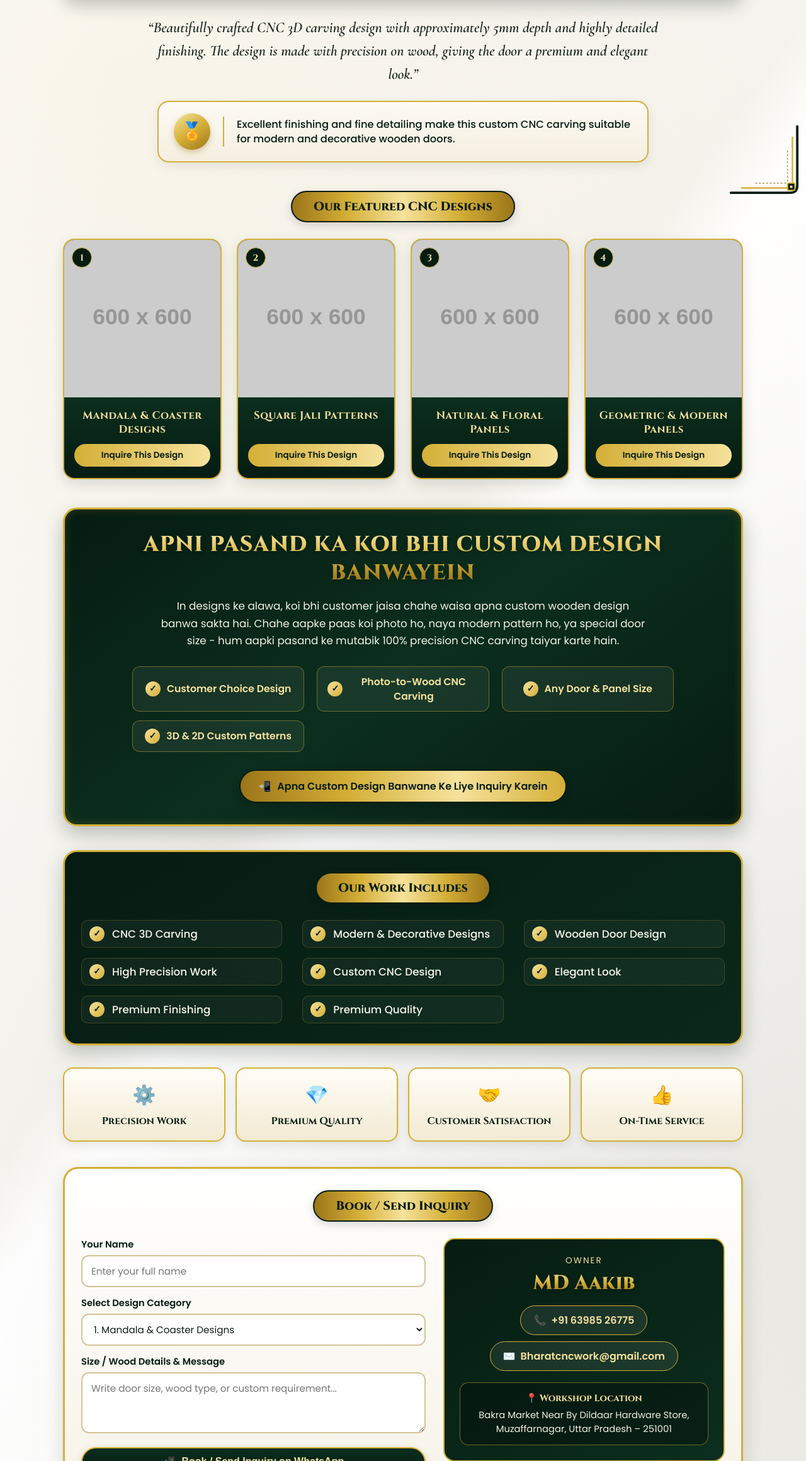
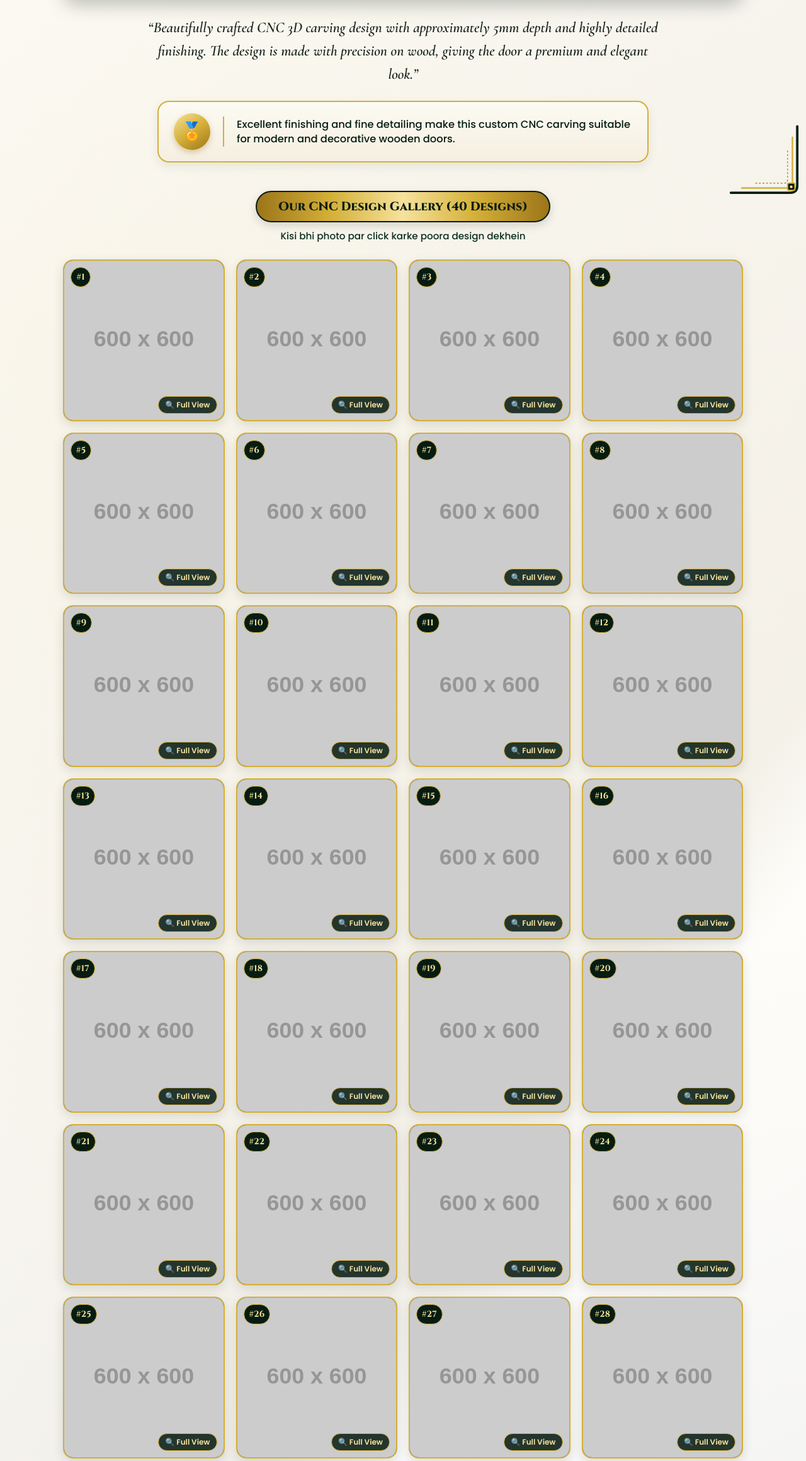
Before and after one commit to bharatcncwork/Bharat-CNC-Work, a plain HTML site: page index.html in a window 1280 px wide. Shown: the part 480-2800 px from the top of the page at 63% size. Drawn offline with nearby package versions, Linux system fonts and the light colour scheme; placeholder pictures from the web are drawn by us.

Commit message:
Update index.html

```diff
--- a/index.html
+++ b/index.html
@@ -306,33 +306,43 @@
       box-shadow: 0 5px 15px rgba(0, 0, 0, 0.15);
     }
 
+    .gallery-subnote {
+      text-align: center;
+      font-size: 0.95rem;
+      color: var(--emerald-mid);
+      margin-top: 10px;
+      font-weight: 500;
+    }
+
+    /* 40 Photo Gallery Grid */
     .gallery-grid {
       display: grid;
-      grid-template-columns: repeat(auto-fit, minmax(240px, 1fr));
-      gap: 24px;
+      grid-template-columns: repeat(auto-fill, minmax(210px, 1fr));
+      gap: 18px;
       margin-bottom: 45px;
     }
 
     .design-card {
       background: #ffffff;
-      border: 2.5px solid var(--gold-main);
-      border-radius: 18px;
+      border: 2px solid var(--gold-main);
+      border-radius: 16px;
       overflow: hidden;
-      box-shadow: 0 8px 22px rgba(6, 28, 18, 0.12);
-      transition: transform 0.3s ease, box-shadow 0.3s ease;
+      box-shadow: 0 6px 18px rgba(6, 28, 18, 0.12);
+      transition: transform 0.28s ease, box-shadow 0.28s ease;
+      cursor: pointer;
       display: flex;
       flex-direction: column;
     }
 
     .design-card:hover {
-      transform: translateY(-6px);
-      box-shadow: 0 14px 28px rgba(6, 28, 18, 0.22);
+      transform: translateY(-5px);
+      box-shadow: 0 12px 24px rgba(6, 28, 18, 0.22);
     }
 
     .design-img-wrap {
       position: relative;
       width: 100%;
-      height: 250px;
+      aspect-ratio: 1 / 1;
       background: var(--emerald-dark);
       overflow: hidden;
     }
@@ -342,7 +352,7 @@
       height: 100%;
       object-fit: cover;
       display: block;
-      transition: transform 0.4s ease;
+      transition: transform 0.35s ease;
     }
 
     .design-card:hover .design-img-wrap img {
@@ -351,56 +361,120 @@
 
     .design-number {
       position: absolute;
-      top: 12px;
-      left: 12px;
+      top: 10px;
+      left: 10px;
       background: var(--emerald-dark);
       color: var(--gold-light);
       border: 1.5px solid var(--gold-main);
-      width: 32px;
+      min-width: 32px;
       height: 32px;
-      border-radius: 50%;
+      padding: 0 8px;
+      border-radius: 50px;
       display: flex;
       align-items: center;
       justify-content: center;
       font-family: 'Cinzel', serif;
       font-weight: 700;
-      font-size: 0.9rem;
+      font-size: 0.85rem;
     }
 
-    .design-info {
-      padding: 18px 16px;
-      text-align: center;
-      background: linear-gradient(180deg, var(--emerald-mid) 0%, var(--emerald-dark) 100%);
-      flex-grow: 1;
-      display: flex;
-      flex-direction: column;
-      justify-content: space-between;
-      gap: 12px;
+    .zoom-badge {
+      position: absolute;
+      bottom: 10px;
+      right: 10px;
+      background: rgba(6, 28, 18, 0.85);
+      color: var(--gold-light);
+      border: 1px solid var(--gold-main);
+      padding: 4px 10px;
+      border-radius: 50px;
+      font-size: 0.75rem;
+      font-weight: 600;
     }
 
-    .design-info h3 {
-      font-family: 'Cinzel', serif;
-      font-size: 1.05rem;
-      color: var(--gold-light);
-      letter-spacing: 0.5px;
+    /* Full Screen Photo Lightbox Modal */
+    .lightbox-modal {
+      display: none;
+      position: fixed;
+      inset: 0;
+      background: rgba(4, 15, 10, 0.94);
+      z-index: 9999;
+      flex-direction: column;
+      align-items: center;
+      justify-content: center;
+      padding: 18px;
     }
 
-    .card-inquire-btn {
-      display: inline-block;
-      padding: 8px 16px;
-      border-radius: 50px;
-      background: linear-gradient(90deg, var(--gold-main), var(--gold-light));
-      color: var(--emerald-dark);
-      font-size: 0.85rem;
-      font-weight: 700;
-      text-decoration: none;
-      transition: opacity 0.25s;
+    .lightbox-modal.active {
+      display: flex;
     }
 
-    .card-inquire-btn:hover {
-      opacity: 0.9;
+    .lightbox-close {
+      position: absolute;
+      top: 16px;
+      right: 18px;
+      background: var(--emerald-dark);
+      color: var(--gold-light);
+      border: 2px solid var(--gold-main);
+      width: 42px;
+      height: 42px;
+      border-radius: 50%;
+      font-size: 22px;
+      font-weight: 700;
+      cursor: pointer;
+      display: flex;
+      align-items: center;
+      justify-content: center;
     }
 
+    .lightbox-img-box {
+      max-width: 94vw;
+      max-height: 72vh;
+      display: flex;
+      align-items: center;
+      justify-content: center;
+    }
+
+    .lightbox-img-box img {
+      max-width: 100%;
+      max-height: 72vh;
+      width: auto;
+      height: auto;
+      object-fit: contain;
+      border: 3px solid var(--gold-main);
+      border-radius: 12px;
+      box-shadow: 0 10px 35px rgba(0, 0, 0, 0.6);
+      background: #061c12;
+    }
+
+    .lightbox-controls {
+      display: flex;
+      align-items: center;
+      justify-content: center;
+      flex-wrap: wrap;
+      gap: 12px;
+      margin-top: 16px;
+    }
+
+    .lightbox-nav-btn {
+      background: var(--emerald-mid);
+      color: var(--gold-light);
+      border: 1.5px solid var(--gold-main);
+      padding: 8px 18px;
+      border-radius: 50px;
+      font-weight: 600;
+      cursor: pointer;
+      font-size: 0.92rem;
+    }
+
+    .lightbox-caption {
+      color: var(--gold-light);
+      font-family: 'Cinzel', serif;
+      font-weight: 700;
+      font-size: 1rem;
+      padding: 0 8px;
+    }
+
+    /* Custom Design Section */
     .custom-design-card {
       background: linear-gradient(145deg, var(--emerald-dark) 0%, var(--emerald-mid) 50%, var(--emerald-dark) 100%);
       border: 3px solid var(--gold-main);
@@ -452,6 +526,7 @@
       font-size: 0.98rem;
     }
 
+    /* Our Work Includes Section */
     .services-card {
       background: linear-gradient(145deg, var(--emerald-dark), #0a281a);
       border: 3px solid var(--gold-main);
@@ -496,6 +571,7 @@
       flex-shrink: 0;
     }
 
+    /* 4 Pillars Row */
     .pillars-grid {
       display: grid;
       grid-template-columns: repeat(auto-fit, minmax(180px, 1fr));
@@ -525,100 +601,40 @@
       font-weight: 700;
     }
 
-    .inquiry-section {
-      background: linear-gradient(180deg, #ffffff 0%, var(--card-cream) 100%);
+    /* Simple Contact & Inquiry Card */
+    .simple-contact-card {
+      max-width: 680px;
+      margin: 0 auto 35px;
+      background: linear-gradient(145deg, var(--emerald-dark), var(--emerald-mid));
       border: 3px solid var(--gold-main);
-      border-radius: 24px;
-      padding: 34px 26px;
-      box-shadow: 0 12px 32px rgba(6, 28, 18, 0.15);
-      margin-bottom: 35px;
-    }
-
-    .inquiry-layout {
-      display: grid;
-      grid-template-columns: 1.1fr 0.9fr;
-      gap: 28px;
-      align-items: start;
-    }
-
-    .form-group {
-      margin-bottom: 15px;
-    }
-
-    .form-group label {
-      display: block;
-      font-weight: 600;
-      font-size: 0.92rem;
-      color: var(--emerald-dark);
-      margin-bottom: 6px;
-    }
-
-    .form-group input,
-    .form-group select,
-    .form-group textarea {
-      width: 100%;
-      padding: 12px 14px;
-      border-radius: 12px;
-      border: 2px solid #d4c496;
-      background: #ffffff;
-      font-family: 'Poppins', sans-serif;
-      font-size: 0.95rem;
-      color: var(--text-dark);
-      outline: none;
-      transition: border-color 0.25s;
-    }
-
-    .form-group input:focus,
-    .form-group select:focus,
-    .form-group textarea:focus {
-      border-color: var(--emerald-dark);
-    }
-
-    .owner-card {
-      background: linear-gradient(145deg, var(--emerald-dark), var(--emerald-mid));
-      border: 2.5px solid var(--gold-main);
-      border-radius: 18px;
-      padding: 24px;
+      border-radius: 22px;
+      padding: 32px 24px;
       color: #ffffff;
       text-align: center;
+      box-shadow: 0 12px 30px rgba(6, 28, 18, 0.22);
     }
 
     .owner-label {
-      font-size: 0.85rem;
+      font-size: 0.88rem;
       text-transform: uppercase;
       letter-spacing: 2px;
       color: var(--gold-light);
+      margin-top: 8px;
     }
 
     .owner-name {
       font-family: 'Cinzel', serif;
-      font-size: 2rem;
+      font-size: 2.2rem;
       font-weight: 800;
-      margin: 4px 0 14px;
+      margin: 4px 0 20px;
     }
 
-    .contact-pills-stack {
+    .simple-action-buttons {
       display: flex;
-      flex-direction: column;
-      align-items: center;
-      gap: 10px;
-      margin-bottom: 18px;
-    }
-
-    .phone-pill {
-      display: inline-flex;
-      align-items: center;
+      flex-wrap: wrap;
       justify-content: center;
-      gap: 8px;
-      background: rgba(255, 255, 255, 0.08);
-      border: 1.5px solid var(--gold-main);
-      color: var(--gold-light);
-      padding: 10px 20px;
-      border-radius: 50px;
-      font-weight: 600;
-      font-size: 1rem;
-      text-decoration: none;
-      word-break: break-all;
+      gap: 14px;
+      margin-bottom: 22px;
     }
 
     .location-box {
@@ -626,8 +642,8 @@
       border: 1.5px solid rgba(212, 175, 55, 0.5);
       border-radius: 14px;
       padding: 14px;
-      font-size: 0.92rem;
-      line-height: 1.5;
+      font-size: 0.95rem;
+      line-height: 1.55;
       color: #f3efe4;
     }
 
@@ -669,6 +685,11 @@
         height: 82px;
       }
 
+      .gallery-grid {
+        grid-template-columns: repeat(2, 1fr);
+        gap: 12px;
+      }
+
       .quality-box {
         flex-direction: column;
         text-align: center;
@@ -677,10 +698,6 @@
       .quality-divider {
         width: 60px;
         height: 2px;
-      }
-
-      .inquiry-layout {
-        grid-template-columns: 1fr;
       }
     }
   </style>
@@ -705,7 +722,7 @@
   </svg>
 
   <div class="container">
-    <!-- Header Section with Architectural Home Roof Crest & Side CNC Machine Nozzle -->
+    <!-- Header Section -->
     <header id="home">
       <div class="brand-emblem-container">
         <svg class="home-roof-crest" viewBox="0 0 460 112" fill="none" xmlns="http://www.w3.org/2000/svg" aria-hidden="true">
@@ -789,10 +806,13 @@
 
       <nav class="nav-pills">
         <a href="#designs" class="btn-pill btn-emerald">
-          <span>🏠</span> Home &amp; Designs
+          <span>🖼️</span> All 40 CNC Designs
         </a>
-        <a href="#inquiry" class="btn-pill btn-ivory">
-          <span>💬</span> Inquiry Page
+        <a href="https://wa.me/916398526775?text=Hello%20Bharat%20CNC%20Work%20(Aakib%20Ji)%2C%20mujhe%20CNC%20wood%20carving%20design%20ke%20baare%20mein%20inquiry%20karni%20hai." target="_blank" class="btn-pill btn-ivory">
+          <span>📲</span> WhatsApp Inquiry
+        </a>
+        <a href="tel:+916398526775" class="btn-pill btn-ivory">
+          <span>📞</span> Call Now
         </a>
       </nav>
     </header>
@@ -817,57 +837,14 @@
       </p>
     </div>
 
-    <!-- 4 Photo Design Gallery -->
+    <!-- 40 Photo Design Gallery -->
     <section id="designs">
       <div class="section-header">
-        <span class="section-tag">Our Featured CNC Designs</span>
+        <span class="section-tag">Our CNC Design Gallery (40 Designs)</span>
+        <p class="gallery-subnote">Kisi bhi photo par click karke poora design dekhein</p>
       </div>
 
-      <div class="gallery-grid">
-        <div class="design-card">
-          <div class="design-img-wrap">
-            <span class="design-number">1</span>
-            <img src="design1.jpg" alt="Mandala & Coaster Designs" onerror="this.src='https://placehold.co/600x600/061c12/f6e29c?text=1.+Mandala+%26+Coaster+Designs'">
-          </div>
-          <div class="design-info">
-            <h3>Mandala &amp; Coaster Designs</h3>
-            <a href="#inquiry" onclick="selectDesign('Mandala & Coaster Designs')" class="card-inquire-btn">Inquire This Design</a>
-          </div>
-        </div>
-
-        <div class="design-card">
-          <div class="design-img-wrap">
-            <span class="design-number">2</span>
-            <img src="design2.jpg" alt="Square Jali Patterns" onerror="this.src='https://placehold.co/600x600/061c12/f6e29c?text=2.+Square+Jali+Patterns'">
-          </div>
-          <div class="design-info">
-            <h3>Square Jali Patterns</h3>
-            <a href="#inquiry" onclick="selectDesign('Square Jali Patterns')" class="card-inquire-btn">Inquire This Design</a>
-          </div>
-        </div>
-
-        <div class="design-card">
-          <div class="design-img-wrap">
-            <span class="design-number">3</span>
-            <img src="design3.jpg" alt="Natural & Floral Panels" onerror="this.src='https://placehold.co/600x600/061c12/f6e29c?text=3.+Natural+%26+Floral+Panels'">
-          </div>
-          <div class="design-info">
-            <h3>Natural &amp; Floral Panels</h3>
-            <a href="#inquiry" onclick="selectDesign('Natural & Floral Panels')" class="card-inquire-btn">Inquire This Design</a>
-          </div>
-        </div>
-
-        <div class="design-card">
-          <div class="design-img-wrap">
-            <span class="design-number">4</span>
-            <img src="design4.jpg" alt="Geometric & Modern Panels" onerror="this.src='https://placehold.co/600x600/061c12/f6e29c?text=4.+Geometric+%26+Modern+Panels'">
-          </div>
-          <div class="design-info">
-            <h3>Geometric &amp; Modern Panels</h3>
-            <a href="#inquiry" onclick="selectDesign('Geometric & Modern Panels')" class="card-inquire-btn">Inquire This Design</a>
-          </div>
-        </div>
-      </div>
+      <div class="gallery-grid" id="galleryGrid"></div>
     </section>
 
     <!-- Custom Design Section -->
@@ -941,59 +918,31 @@
       </div>
     </div>
 
-    <!-- Book / Send Inquiry Section -->
-    <section id="inquiry" class="inquiry-section">
-      <div class="section-header" style="margin-top: 0;">
-        <span class="section-tag">Book / Send Inquiry</span>
-      </div>
+    <!-- Simple Direct WhatsApp & Call Contact Section -->
+    <section id="inquiry" class="simple-contact-card">
+      <span class="section-tag">Contact &amp; Inquiry</span>
+      <div class="owner-label">Owner</div>
+      <div class="owner-name gold-text">Aakib</div>
 
-      <div class="inquiry-layout">
-        <form onsubmit="sendWhatsAppInquiry(event)">
-          <div class="form-group">
-            <label for="custName">Your Name</label>
-            <input type="text" id="custName" placeholder="Enter your full name" required>
-          </div>
+      <div class="simple-action-buttons">
+        <a
+          href="https://wa.me/916398526775?text=Hello%20Bharat%20CNC%20Work%20(Aakib%20Ji)%2C%20mujhe%20CNC%20design%20ke%20baare%20mein%20inquiry%20karni%20hai."
+          target="_blank"
+          class="btn-pill btn-gold"
+        >
+          <span>📲</span> WhatsApp Message
+        </a>
 
-          <div class="form-group">
-            <label for="designChoice">Select Design Category</label>
-            <select id="designChoice">
-              <option value="Mandala & Coaster Designs">1. Mandala &amp; Coaster Designs</option>
-              <option value="Square Jali Patterns">2. Square Jali Patterns</option>
-              <option value="Natural & Floral Panels">3. Natural &amp; Floral Panels</option>
-              <option value="Geometric & Modern Panels">4. Geometric &amp; Modern Panels</option>
-              <option value="Custom CNC 3D Door Design">Custom CNC 3D Door Design</option>
-            </select>
-          </div>
-
-          <div class="form-group">
-            <label for="custMsg">Size / Wood Details &amp; Message</label>
-            <textarea id="custMsg" rows="3" placeholder="Write door size, wood type, or custom requirement..."></textarea>
-          </div>
-
-          <button type="submit" class="btn-pill btn-emerald" style="width: 100%; justify-content: center;">
-            <span>📲</span> Book / Send Inquiry on WhatsApp
-          </button>
-        </form>
-
-        <div class="owner-card">
-          <div class="owner-label">Owner</div>
-          <div class="owner-name gold-text"> MD Aakib</div>
-
-          <div class="contact-pills-stack">
-            <a href="tel:+916398526775" class="phone-pill">
-              <span>📞</span> +91 63985 26775
-            </a>
-            <a href="mailto:Bharatcncwork@gmail.com" class="phone-pill">
-              <span>✉️</span> Bharatcncwork@gmail.com
+        <a href="tel:+916398526775" class="btn-pill btn-ivory">
+          <span>📞</span> Call: +91 63985 26775
         </a>
       </div>
 
       <div class="location-box">
-            <strong>📍 Workshop Location</strong>
+        <strong>📍 Workshop Location &amp; Email</strong>
         Bakra Market Near By Dildaar Hardware Store,<br>
-            Muzaffarnagar, Uttar Pradesh – 251001
-          </div>
-        </div>
+        Muzaffarnagar, Uttar Pradesh – 251001<br>
+        ✉️ Bharatcncwork@gmail.com
       </div>
     </section>
 
@@ -1003,25 +952,84 @@
     </footer>
   </div>
 
+  <!-- Full-Screen Photo Lightbox -->
+  <div id="photoLightbox" class="lightbox-modal" onclick="closeLightboxOnBg(event)">
+    <button class="lightbox-close" onclick="closeLightbox()" aria-label="Close">✕</button>
+    <div class="lightbox-img-box">
+      <img id="lightboxImg" src="" alt="Full CNC Design">
+    </div>
+    <div class="lightbox-controls">
+      <button class="lightbox-nav-btn" onclick="changePhoto(-1)">◀ Prev</button>
+      <span id="lightboxCaption" class="lightbox-caption">Design #1</span>
+      <button class="lightbox-nav-btn" onclick="changePhoto(1)">Next ▶</button>
+      <a id="lightboxWaBtn" href="#" target="_blank" class="btn-pill btn-gold" style="padding: 8px 18px; font-size: 0.9rem;">
+        📲 Is Design Ki Inquiry Karein
+      </a>
+    </div>
+  </div>
+
   <script>
-    function selectDesign(designName) {
-      const dropdown = document.getElementById('designChoice');
-      dropdown.value = designName;
+    const totalDesigns = 40;
+    let currentDesignIndex = 1;
+    const galleryGrid = document.getElementById('galleryGrid');
+
+    for (let i = 1; i <= totalDesigns; i++) {
+      const card = document.createElement('div');
+      card.className = 'design-card';
+      card.onclick = () => openLightbox(i);
+      card.innerHTML = `
+        <div class="design-img-wrap">
+          <span class="design-number">#${i}</span>
+          <img
+            src="design${i}.jpg"
+            alt="CNC Design ${i}"
+            loading="lazy"
+            onerror="this.src='https://placehold.co/600x600/061c12/f6e29c?text=Design+%23${i}'"
+          >
+          <span class="zoom-badge">🔍 Full View</span>
+        </div>
+      `;
+      galleryGrid.appendChild(card);
     }
 
-    function sendWhatsAppInquiry(event) {
-      event.preventDefault();
-      const name = document.getElementById('custName').value.trim();
-      const design = document.getElementById('designChoice').value;
-      const msg = document.getElementById('custMsg').value.trim();
+    function openLightbox(index) {
+      currentDesignIndex = index;
+      updateLightbox();
+      document.getElementById('photoLightbox').classList.add('active');
+    }
 
-      const text =
-        `Hello Bharat CNC Work (Aakib Ji),%0A%0A` +
-        `*Name:* ${encodeURIComponent(name)}%0A` +
-        `*Selected Design:* ${encodeURIComponent(design)}%0A` +
-        `*Details:* ${encodeURIComponent(msg || 'Please share price and details.')}`;
+    function closeLightbox() {
+      document.getElementById('photoLightbox').classList.remove('active');
+    }
 
-      window.open(`https://wa.me/916398526775?text=${text}`, '_blank');
+    function closeLightboxOnBg(e) {
+      if (e.target.id === 'photoLightbox') {
+        closeLightbox();
+      }
+    }
+
+    function changePhoto(step) {
+      currentDesignIndex += step;
+      if (currentDesignIndex > totalDesigns) currentDesignIndex = 1;
+      if (currentDesignIndex < 1) currentDesignIndex = totalDesigns;
+      updateLightbox();
+    }
+
+    function updateLightbox() {
+      const imgEl = document.getElementById('lightboxImg');
+      const captionEl = document.getElementById('lightboxCaption');
+      const waBtn = document.getElementById('lightboxWaBtn');
+
+      imgEl.onerror = function () {
+        this.src = `https://placehold.co/900x900/061c12/f6e29c?text=Design+%23${currentDesignIndex}`;
+      };
+      imgEl.src = `design${currentDesignIndex}.jpg`;
+      captionEl.textContent = `Design #${currentDesignIndex}`;
+
+      const msg = encodeURIComponent(
+        `Hello Bharat CNC Work (Aakib Ji), mujhe Design #${currentDesignIndex} ke baare mein price aur details chahiye.`
+      );
+      waBtn.href = `https://wa.me/916398526775?text=${msg}`;
     }
   </script>
 </body>
```
Lines whose indentation alone changed are shown as unchanged.
